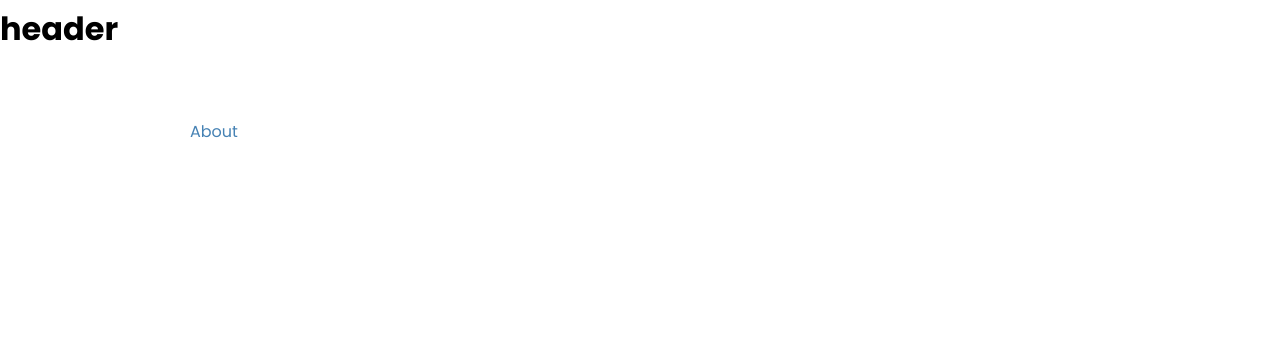
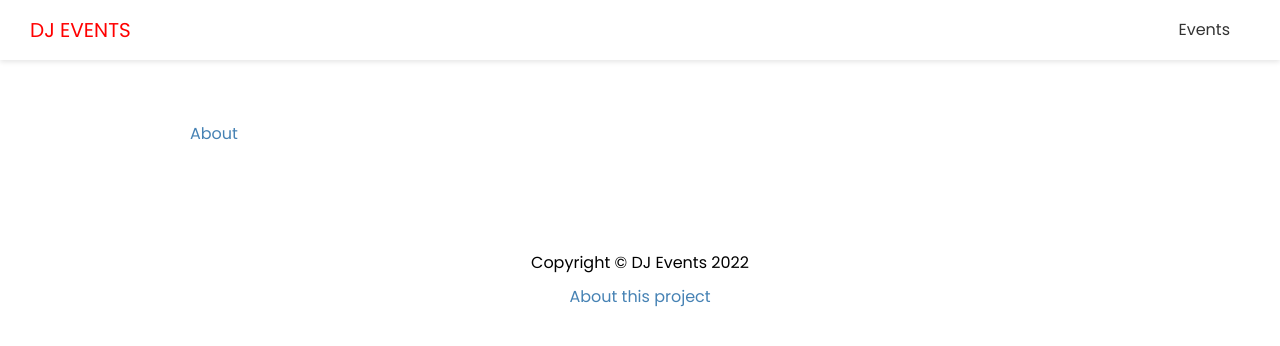
Before and after one commit to joaoferreira1989/next-strapi, a Next.js app: page / in a window 1280 px wide. Shown: the top 346 px of the page. Built offline with nearby package versions, Linux system fonts and the light colour scheme.

Commit message:
Add header and footer

```diff
--- /dev/null
+++ b/components/footer/footer.js
@@ -0,0 +1,13 @@
+import styles from './footer.module.css'
+import Link from 'next/link'
+
+export default function Footer() {
+  return (
+    <footer className={styles.footer}>
+        <p>Copyright &copy; DJ Events 2022</p>
+        <p>
+            <Link href='/about'>About this project</Link>
+        </p>
+    </footer>
+  )
+}
--- /dev/null
+++ b/components/footer/footer.module.css
@@ -0,0 +1,8 @@
+.footer {
+    margin: 100px 0 40px;
+    text-align: center;
+  }
+
+  .footer p {
+    margin: 5px 0;
+  }
--- /dev/null
+++ b/components/header/header.js
@@ -0,0 +1,24 @@
+import styles from './header.module.css'
+import Link from 'next/link'
+
+export default function Header() {
+  return (
+    <header className={styles.header}>
+        <div className={styles.logo}>
+          <Link href='/'>
+            <a>DJ Events</a>
+          </Link>
+        </div>
+
+        <nav>
+          <ul>
+            <li>
+              <Link href='/events'>
+                <a>Events</a>
+              </Link>
+            </li>
+          </ul>
+        </nav>
+    </header>
+  )
+}
--- /dev/null
+++ b/components/header/header.module.css
@@ -0,0 +1,56 @@
+.header {
+    display: flex;
+    justify-content: space-between;
+    align-items: center;
+    background: #fff;
+    color: #333;
+    height: 60px;
+    padding: 0 30px;
+    box-shadow: 0 2px 5px rgba(0, 0, 0, 0.1);
+  }
+
+  .header a {
+    color: #333;
+    margin-right: 20px;
+  }
+
+  .header a:hover {
+    color: #000;
+  }
+  .header ul {
+    display: flex;
+    align-items: center;
+    justify-content: center;
+    list-style: none;
+  }
+
+  .logo {
+    color: red;
+    font-size: 20px;
+    text-transform: uppercase;
+  }
+
+  .logo a {
+    color: red;
+  }
+
+  @media (max-width: 768px) {
+    .header {
+      flex-direction: column;
+      height: auto;
+    }
+
+    .header ul {
+      margin: 20px 0;
+      flex-direction: column;
+      text-align: center;
+    }
+
+    .header a {
+      margin-right: 0;
+    }
+
+    .logo {
+      margin: 20px 0;
+    }
+  }
--- a/components/Layout.js
+++ b/components/layout/layout.js
@@ -1,5 +1,7 @@
 import Head from "next/head"
-import styles from "./Layout.module.css"
+import styles from "./layout.module.css"
+import Header from "../header/header"
+import Footer from "../footer/footer"
 
 export default function Layout({ title, keywords, description, children }) {
   return (
@@ -11,9 +13,13 @@
         <link rel="icon" href="/favicon.ico" />
       </Head>
 
+      <Header/>
+
       <div className={styles.container}>
         {children}
       </div>
+
+      <Footer/>
     </div>
   )
 }
--- a/pages/_app.js
+++ b/pages/_app.js
@@ -3,7 +3,6 @@
 function MyApp({ Component, pageProps }) {
   return (
     <>
-      <h1>header</h1>
       <Component {...pageProps} />
     </>
   )
--- a/pages/about.js
+++ b/pages/about.js
@@ -1,4 +1,4 @@
-import Layout from '../components/Layout'
+import Layout from '../components/layout/layout'
 import Link from 'next/link'
 
 export default function AboutPage() {
--- a/pages/events/[event].js
+++ b/pages/events/[event].js
@@ -1,4 +1,4 @@
-import Layout from "../../components/Layout"
+import Layout from "../../components/layout/layout"
 import { useRouter } from 'next/router';
 
 export default function EventPage() {
--- a/pages/events/add.js
+++ b/pages/events/add.js
@@ -1,4 +1,4 @@
-import Layout from "../../components/Layout"
+import Layout from "../../components/layout/layout"
 
 export default function AddEventPage() {
   return (
--- a/pages/events/index.js
+++ b/pages/events/index.js
@@ -1,4 +1,4 @@
-import Layout from "../../components/Layout"
+import Layout from "../../components/layout/layout"
 
 export default function EventsPage() {
     return (
--- a/pages/index.js
+++ b/pages/index.js
@@ -1,4 +1,4 @@
-import Layout from '../components/Layout'
+import Layout from '../components/layout/layout'
 import Link from 'next/link'
 
 export default function HomePage() {
```
Also changed, not shown: components/layout/layout.module.css (renamed from components/Layout.module.css).
